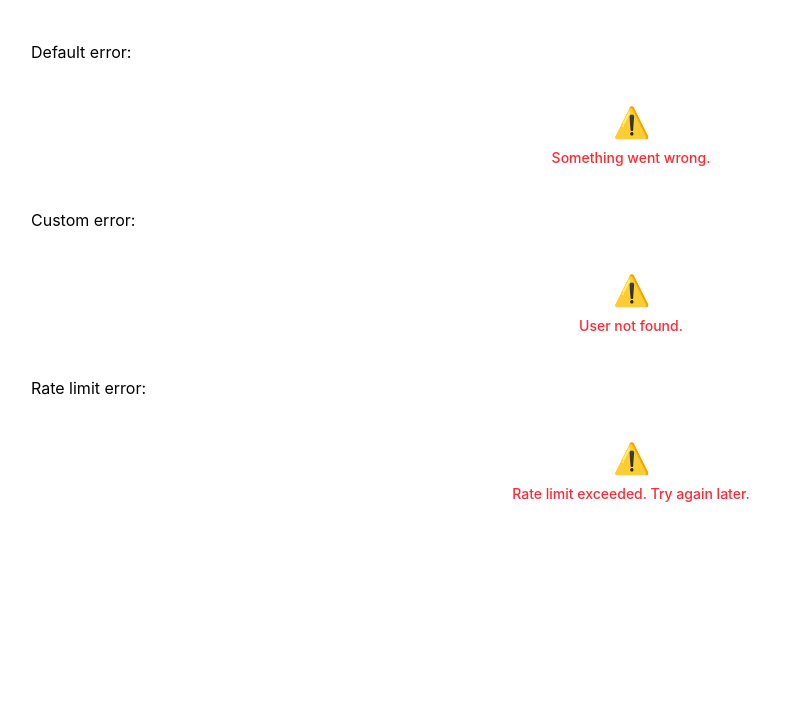
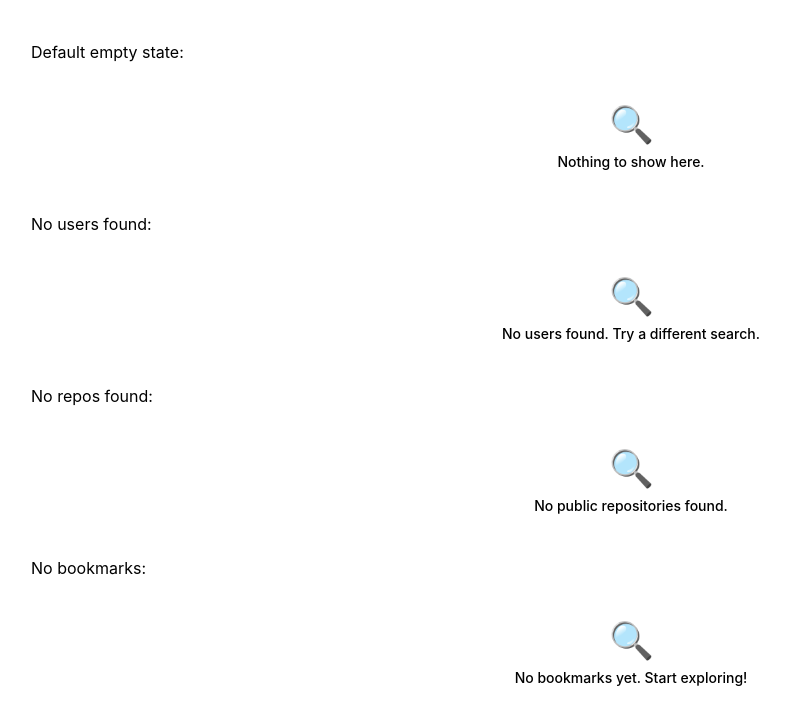
Before and after one commit to dahiya001rohit/Github-explorer, a React (Vite) app: page / in a window 1280 px wide. Before the commit this address had no page. Shown: the top 724 px of the page, without its empty margins (9-795 px from the left). Built offline with nearby package versions, Linux system fonts and the light colour scheme.

Commit message:
feat: add EmptyState component

```diff
--- a/src/App.jsx
+++ b/src/App.jsx
@@ -1,16 +1,19 @@
-import { ErrorMessage } from './components/ErrorMessage'
+import { EmptyState } from './components/EmptyState'
 
 export const App = () => {
   return (
     <div style={{ padding: "40px" }}>
-      <h2>Default error:</h2>
-      <ErrorMessage />
+      <h2>Default empty state:</h2>
+      <EmptyState />
 
-      <h2>Custom error:</h2>
-      <ErrorMessage message="User not found." />
+      <h2>No users found:</h2>
+      <EmptyState message="No users found. Try a different search." />
 
-      <h2>Rate limit error:</h2>
-      <ErrorMessage message="Rate limit exceeded. Try again later." />
+      <h2>No repos found:</h2>
+      <EmptyState message="No public repositories found." />
+
+      <h2>No bookmarks:</h2>
+      <EmptyState message="No bookmarks yet. Start exploring!" />
     </div>
   )
 }
--- /dev/null
+++ b/src/components/EmptyState.jsx
@@ -0,0 +1,8 @@
+export const EmptyState = ({ message = "Nothing to show here." }) => {
+  return (
+    <div className="flex flex-col items-center justify-center py-10 gap-2">
+      <span className="text-4xl">🔍</span>
+      <p className="text-sm font-medium text-black dark:text-white">{message}</p>
+    </div>
+  )
+}
```
